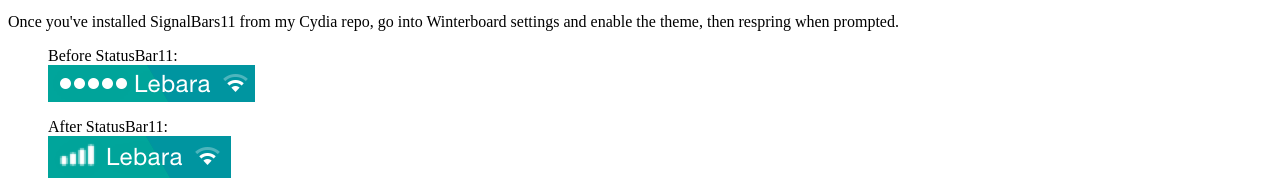
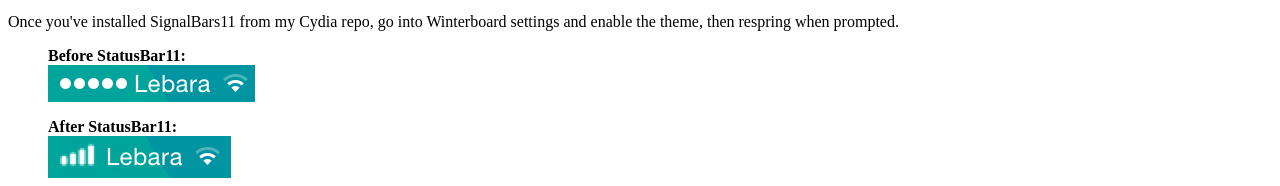
Before and after one commit to jelbrek897/cydia, a plain HTML site: page index.html in a window 1280 px wide. Shown: the part 312-498 px from the top of the page. Drawn offline with Linux system fonts and the light colour scheme.

Commit message:
Update index.html

```diff
--- a/index.html
+++ b/index.html
@@ -17,11 +17,11 @@
 <p>Once you've installed SignalBars11 from my Cydia repo, go into Winterboard settings and enable the theme, then respring when prompted.</p>
 
 <figure>
-  <figcaption>Before StatusBar11:</figcaption>
+  <figcaption><b>Before StatusBar11:</b></figcaption>
   <img src="images/beforesb11.PNG" alt="Before StatusBar11">
 </figure>
 
 <figure>
-  <figcaption>After StatusBar11:</figcaption>
+  <figcaption><b>After StatusBar11:</b></figcaption>
   <img src="images/aftersb11.PNG" alt="After StatusBar11">
 </figure>
```
